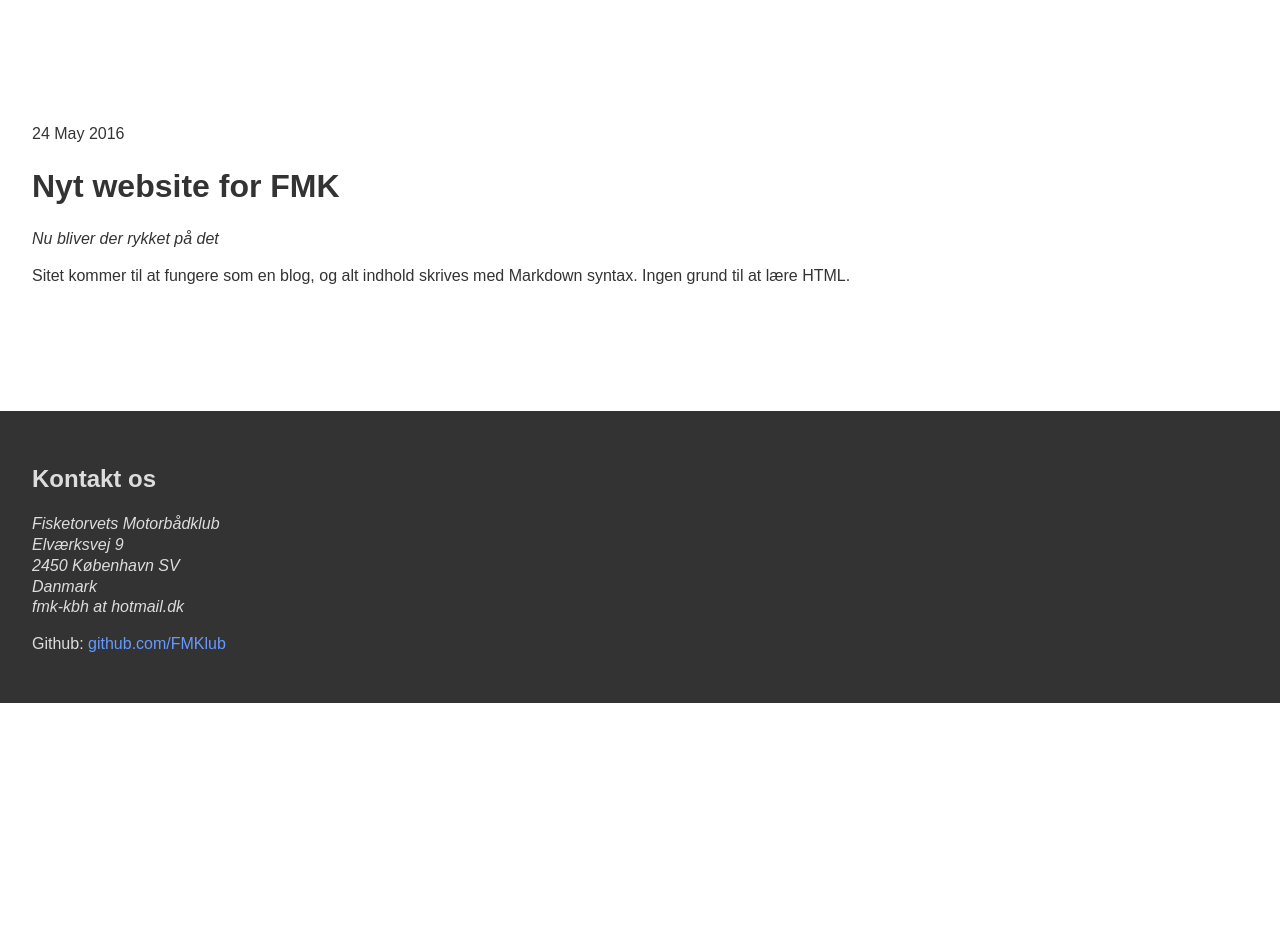
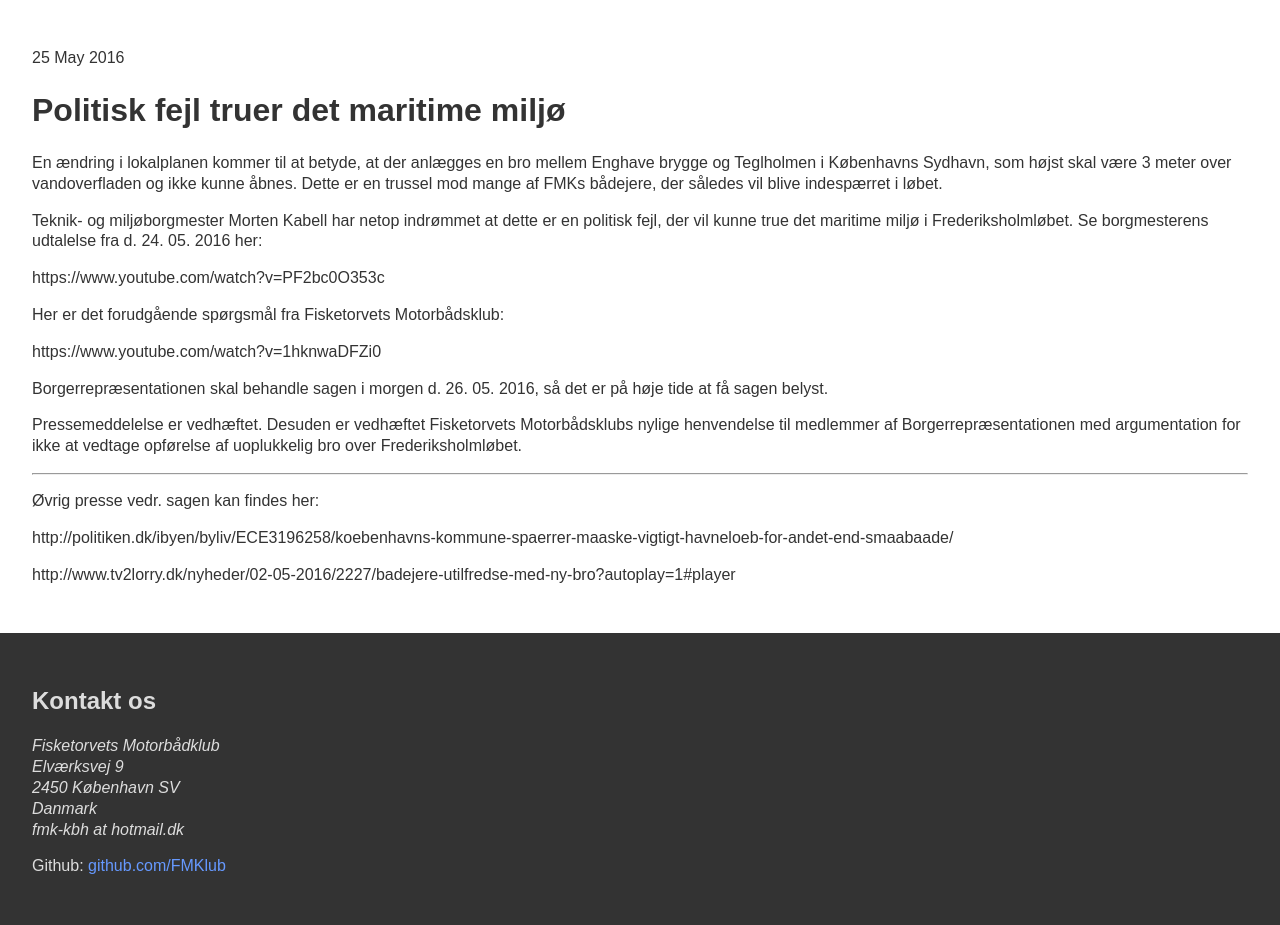
Before and after one commit to fisketorvetsmotorbaadklub/fisketorvetsmotorbaadklub.github.io, a Jekyll site: the page built from _posts/2016-05-24-nyt-website-for-fmk.md, in a window 1280 px wide. Shown: the part 197-1122 px from the top of the page. Built offline with Jekyll 4.4.1, drawn with Linux system fonts in a browser that asks for light colours; before the commit the page ends 900 px from its top, so only the background shows below that.

Commit message:
Update 2016-05-24-nyt-website-for-fmk.md

```diff
--- a/_posts/2016-05-24-nyt-website-for-fmk.md
+++ b/_posts/2016-05-24-nyt-website-for-fmk.md
@@ -1,11 +1,29 @@
 ---
 layout: post
-title: Nyt website for FMK
-date: 2016-05-24
+title: Lokalplan for Frederiksholmløb udsættes for politisk fejl
+date: 2016-05-25
 ---
 
-# Nyt website for FMK
+# Politisk fejl truer det maritime miljø
 
-*Nu bliver der rykket på det*
+En ændring i lokalplanen kommer til at betyde, at der anlægges en bro mellem Enghave brygge og Teglholmen i Københavns Sydhavn, som højst skal være 3 meter over vandoverfladen og ikke kunne åbnes. Dette er en trussel mod mange af FMKs bådejere, der således vil blive indespærret i løbet.
 
-Sitet kommer til at fungere som en blog, og alt indhold skrives med Markdown syntax. Ingen grund til at lære HTML.
+Teknik- og miljøborgmester Morten Kabell har netop indrømmet at dette er en politisk fejl, der vil kunne true det maritime miljø i Frederiksholmløbet. Se borgmesterens udtalelse fra d. 24. 05. 2016 her:
+
+https://www.youtube.com/watch?v=PF2bc0O353c
+
+Her er det forudgående spørgsmål fra Fisketorvets Motorbådsklub:
+
+https://www.youtube.com/watch?v=1hknwaDFZi0
+
+Borgerrepræsentationen skal behandle sagen i morgen d. 26. 05. 2016, så det er på høje tide at få sagen belyst.
+
+Pressemeddelelse er vedhæftet. Desuden er vedhæftet Fisketorvets Motorbådsklubs nylige henvendelse til medlemmer af Borgerrepræsentationen med argumentation for ikke at vedtage opførelse af uoplukkelig bro over Frederiksholmløbet.
+
+---
+
+Øvrig presse vedr. sagen kan findes her:
+
+http://politiken.dk/ibyen/byliv/ECE3196258/koebenhavns-kommune-spaerrer-maaske-vigtigt-havneloeb-for-andet-end-smaabaade/
+
+http://www.tv2lorry.dk/nyheder/02-05-2016/2227/badejere-utilfredse-med-ny-bro?autoplay=1#player
```
